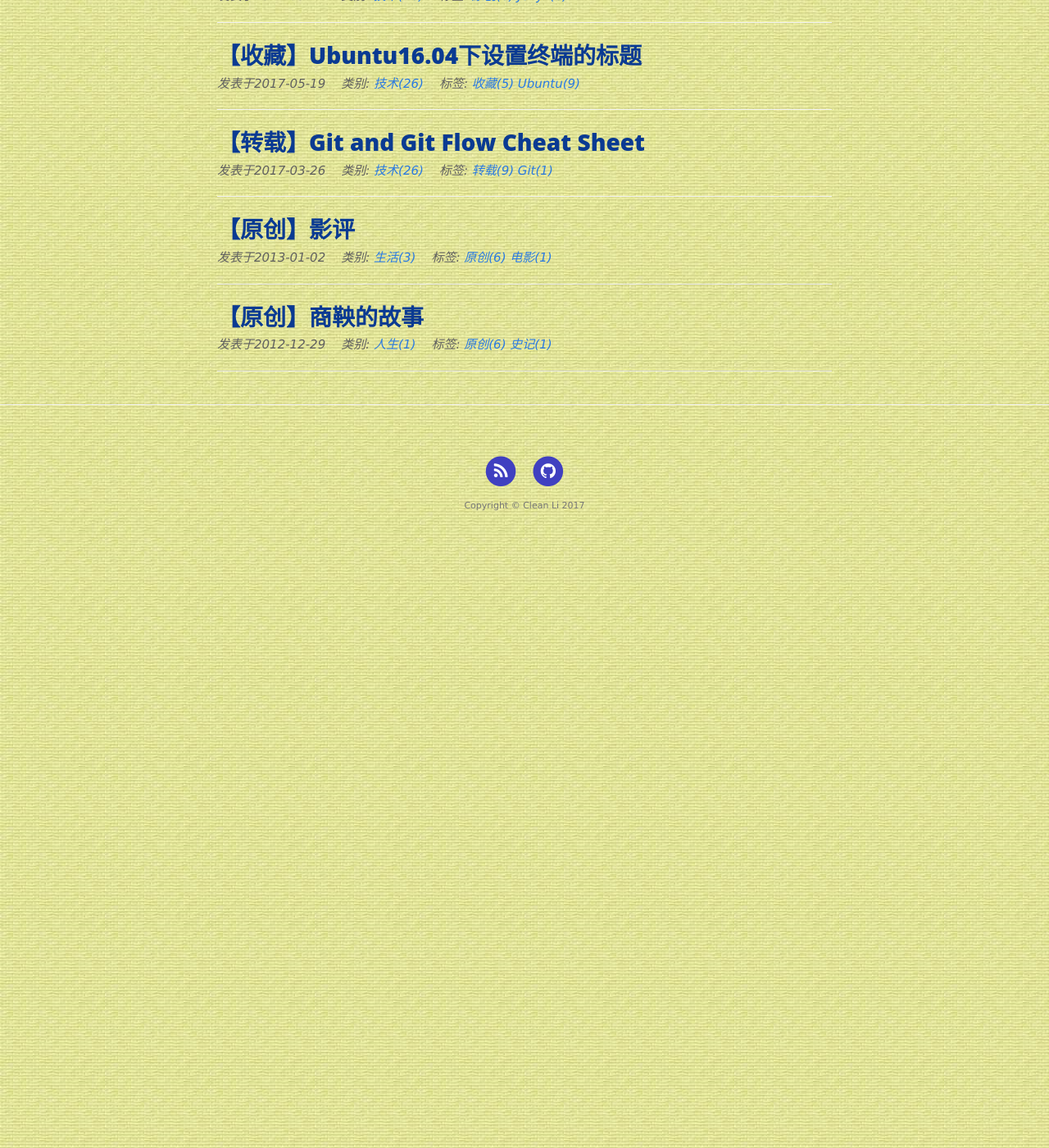
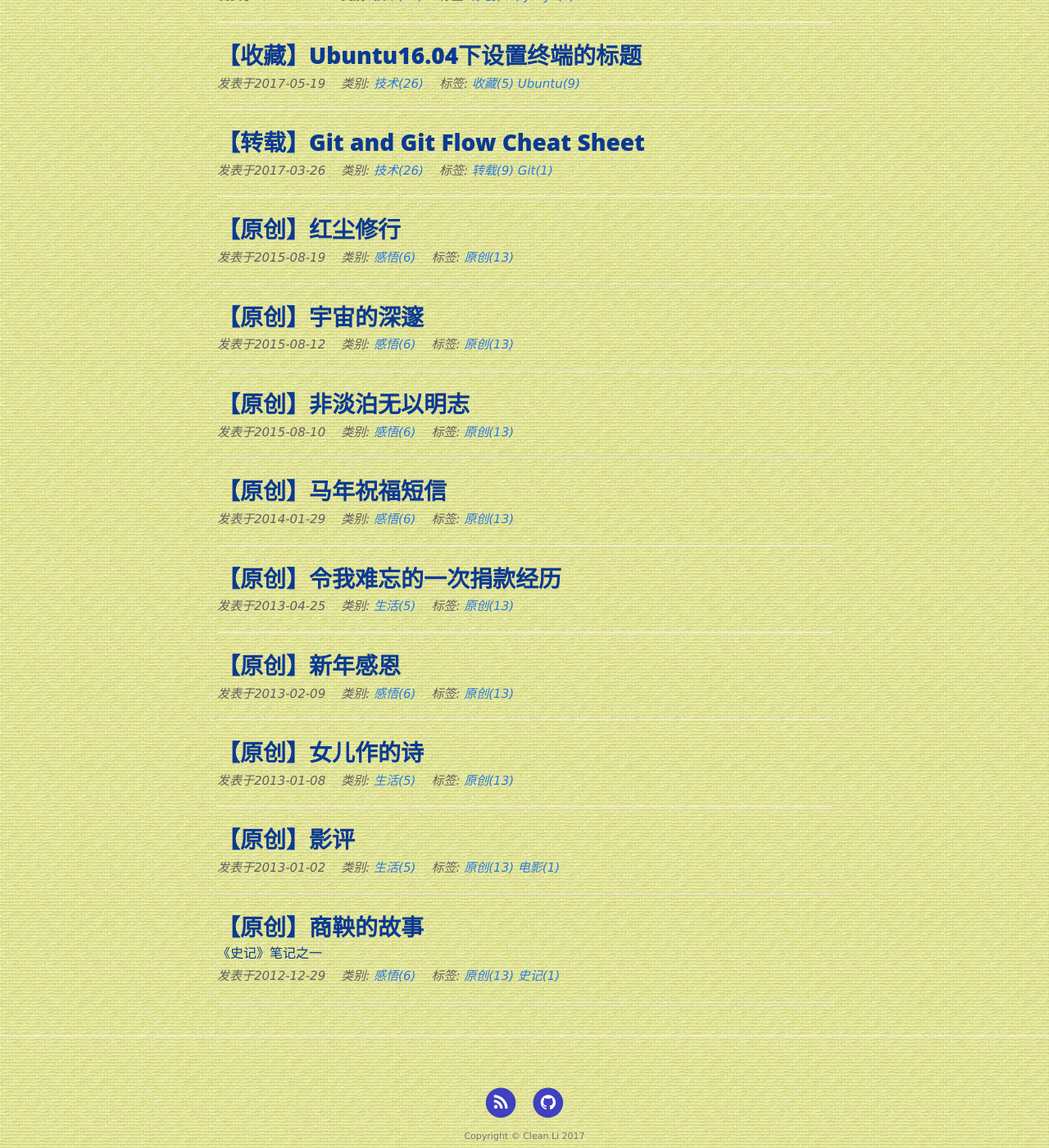
Before and after one commit to cleanli/cleanhome, a Jekyll site: the page built from index.html, in a window 1280 px wide and 1400 px high, scrolled down 3040 px. Shown: the whole window at 82% size. Built offline with Jekyll 4.4.1, drawn with Linux system fonts in a browser that asks for light colours; the list of posts is cut into pages by our own code; some of the changed lines change nothing that is shown; some of the changed text lies outside the part shown.

Commit message:
add previous posts

```diff
--- a/_posts/2012-12-30-story_of_shangyang.md
+++ b/_posts/2012-12-30-story_of_shangyang.md
@@ -1,9 +1,9 @@
 ---
 layout:     post
 title:      "【原创】商鞅的故事"
-sub-title:  "《史记》笔记之一"
+subtitle:  "《史记》笔记之一"
 date:       2012-12-30 00:00:00 +0800
-categories: 人生
+categories: 感悟
 tags: ["原创","史记"]
 ---
 
--- /dev/null
+++ b/_posts/2013-01-09-Poem_by_daughter.md
@@ -0,0 +1,15 @@
+---
+layout:     post
+title:      "【原创】女儿作的诗"
+date:       2013-01-09 00:27:36 +0800
+categories: 生活
+tags: ["原创"]
+---
+   前几天下雪，8岁女儿作了一首诗：
+
+   春天桃花开，<br>
+   夏天蝉儿叫。<br>
+   秋天树叶黄，<br>
+   冬天雪花飘。<br>
+
+   好像还有点押韵。
--- /dev/null
+++ b/_posts/2013-02-10-Thanksgiving.md
@@ -0,0 +1,16 @@
+---
+layout:     post
+title:      "【原创】新年感恩"
+date:       2013-02-10 01:22:00 +0800
+categories: 感悟
+tags: ["原创"]
+---
+   癸巳年的钟声已经敲响，值此新年之际：
+
+   首先，我要感谢上天，能让我有机会在这红尘之中明悟人生，从而在苦难中能学会坚强，在诱惑中能坚守道义。我感谢上苍在危难中给予我帮助，在无望中，用我最能接受的方式给予我温暖和信念，让我归正。黑暗终将过去，光明即将到来，我对未来充满信心。
+
+   其次，我要感谢我的父母，把我抚养长大，教我做人。在您们的眼里，我永远是长不大的孩子。祝愿父母健康、快乐！
+
+   我还要感谢我的家人，你们给予我许多的快乐，也是我生活的动力。能和你们成为一家人，是我的幸福！
+
+   最后，我要感谢我的朋友、同学、同事，所有与我有缘的人，我的任何一件小小的成功，都与你们对我的帮助、爱护和宽容分不开。我知道自己有很多不足，有些是自己知道的，正在努力改善；但也有很多不足甚至是自己不知道的，这些都被你们包容了。衷心祝愿大家在新的一年阖家欢乐，幸福平安！
--- /dev/null
+++ b/_posts/2013-04-25-Experience_of_contribution.md
@@ -0,0 +1,12 @@
+---
+layout:     post
+title:      "【原创】令我难忘的一次捐款经历"
+date:       2013-04-25 20:57:27 +0800
+categories: 生活
+tags: ["原创"]
+---
+   08年汶川地震，我当时所在公司有一位信仰藏传佛教的同事，因为与震区的佛教信徒有联系，义务帮助大家捐款给灾区，当时许多同事通过他捐款，认为这样捐款又快又直接，我也捐了几百。当时这位同事要了每位捐款同事的email地址。
+
+   在随后的一个月内，我持续不断的收到从这次捐款的组织者发来的mail，主要内容有总共收到的捐款金额，已经支出的金额，支出的项目，还有购买的物品发放给了谁，非常详细，而且不断的更新。
+
+   在后来的日子，我经常遇到要我捐款的人，我就问他们是否会跟踪已捐的款项？基本都回答不知道。我就会讲我这次捐款的经历，也告诉他们，如果他们不能保证捐的款项用于正确的地方，如果这些钱用在了不对的地方，他们就是在帮助骗钱，是在干坏事。
--- /dev/null
+++ b/_posts/2014-01-30-Blessing_message.md
@@ -0,0 +1,8 @@
+---
+layout:     post
+title:      "【原创】马年祝福短信"
+date:       2014-01-30 00:00:00 +0800
+categories: 感悟
+tags: ["原创"]
+---
+   鞭炮声声迎马年！点燃的是鞭炮，走过的是岁月；坚持不是执着，而是因为值得。想旅行就别背负太多行李，有追求就别害怕放弃，走过黑暗就会拥有光明，守住良知会得到神的护佑。不必羡慕别人，你以为你没有的，就在来的路上。值此马年新春，黎涛携全家祝您合家欢乐，万事如意！
--- /dev/null
+++ b/_posts/2015-08-11-Clear_ambition.md
@@ -0,0 +1,8 @@
+---
+layout:     post
+title:      "【原创】非淡泊无以明志"
+date:       2015-08-11 00:00:00 +0800
+categories: 感悟
+tags: ["原创"]
+---
+   若没有认为不值得而取舍的东西，就不能体现其认为值得而不惜代价去追求的价值。这话有点拗口，也许就是古语“非淡泊无以明志”吧。
--- /dev/null
+++ b/_posts/2015-08-13-Profound_of_Universe.md
@@ -0,0 +1,16 @@
+---
+layout:     post
+title:      "【原创】宇宙的深邃"
+date:       2015-08-13 00:00:00 +0800
+categories: 感悟
+tags: ["原创"]
+---
+   权力与金钱，可以给人带来享受与被人尊敬。然而，当有一天权力或金钱失去的时候，为什么有人依旧为人所敬，而有人却被众人所唾弃、控告、成为阶下囚，甚至成为人类败类与耻辱中的经典？
+
+   人们总认为强权是世间最强大的，然而强权再强也强不过天理，君不见历史上那曾经的一个个强权哪个不是已经灰飞烟灭？强权连自身的长久存在都不能保证，又如何能成为伤天害理的罪犯的永久保护伞？
+
+   古语云：暗室亏心，神目如电。一个普普通通的人在阴暗的角落干点偷鸡摸狗的勾当，都逃不过上天的眼睛；手握重权，滔天大罪，却能避过天理的审判，那简直就是笑话中的笑话。有多大的权力，对应多大的责任。上天把这片土地上的人民交给人，人非但不履行责任，却公权私用，以折磨伤害残杀为乐，其罪可知。
+
+   当人们面对邪恶只顾私利仓皇逃窜的时候，十几个日本兵就可以残杀成千上万的中国人。无论天涯海角，无论时日长短，誓将追查到底，必要绳之以法，当人们都有这样对待邪恶的坚持与勇气的时候，当这样放下小我坚守正义有勇气对邪恶说不的人越来越多的时候，邪恶的末日就到来了。原来在邪恶一边的资源与力量也将逐渐回到正义的手中，试问谁会愿意与邪恶永远捆绑在耻辱柱上？远离罪恶将成为时尚。
+
+   上天有好生之德，必先以善心与道理通过种种途径告诫世人。当这样还不能让人有所悔改一意孤行的话，自然会有对待这种人的办法。科学家早已发现，这宇宙得有多少巧合才能让着地球上出现生命及人类，而人的感官所能观察到的又十分有限，与宇宙的真实差异太远。宇宙的深邃让人敬畏，值得深思。
--- /dev/null
+++ b/_posts/2015-08-20-Cultivation_among_mortals.md
@@ -0,0 +1,10 @@
+---
+layout:     post
+title:      "【原创】红尘修行"
+date:       2015-08-20 00:00:00 +0800
+categories: 感悟
+tags: ["原创"]
+---
+   心恋红尘，纵然身入佛门何用?
+
+   内里修行，即使人在红尘无妨。
```
